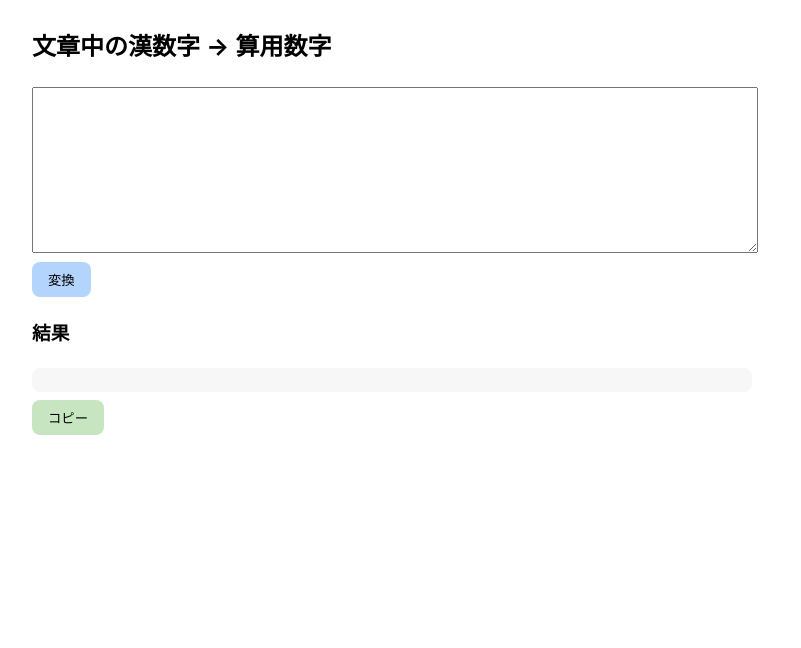
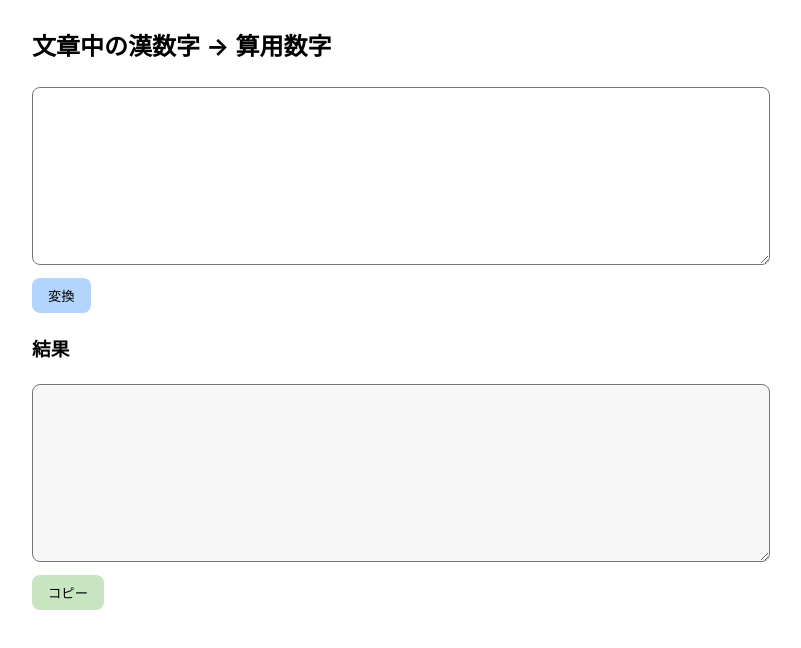
Before and after one commit to bibertarian/kanji-num-conv, a plain HTML site: page index.html in a window 1280 px wide. Shown: the whole page, without its empty margins (248-1049 px from the left). Drawn offline with Linux system fonts and the light colour scheme.

Commit message:
textareaに変更,スタイル調整

```diff
--- a/index.html
+++ b/index.html
@@ -13,18 +13,20 @@
       textarea {
         width: 100%;
         height: 10rem;
+        padding: 8px;
+        border-radius: 8px;
       }
       .out {
         white-space: pre-wrap;
         background: #f7f7f7;
-        padding: 12px;
+        padding: 8px;
         border-radius: 8px;
       }
       button {
         padding: 8px 16px;
         border-radius: 8px;
         cursor: pointer;
-        margin-right: 8px;
+        margin-top: 4px;
         border: none;
         transition: all 0.3s ease;
       }
@@ -32,7 +34,7 @@
         background: #b3d4fc;
       }
       #copyBtn {
-        margin-top: 8px;
+        margin-top: 4px;
         background: #c7e5c1;
       }
       /* コピー完了時の演出 */
@@ -48,7 +50,7 @@
     <textarea id="src"></textarea><br />
     <button id="go">変換</button>
     <h3>結果</h3>
-    <div id="dst" class="out"></div>
+    <textarea id="dst" class="out"> </textarea>
     <button id="copyBtn">コピー</button>
     <script src="script.js"></script>
     <script>
```
